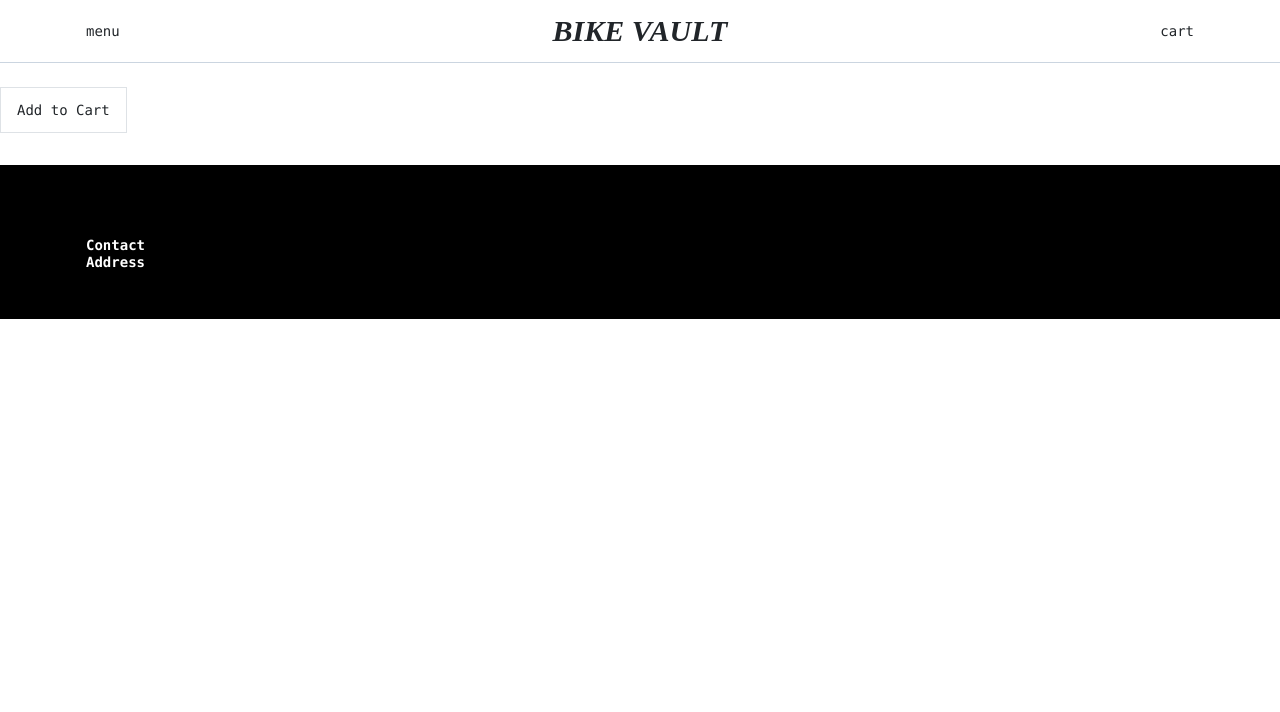
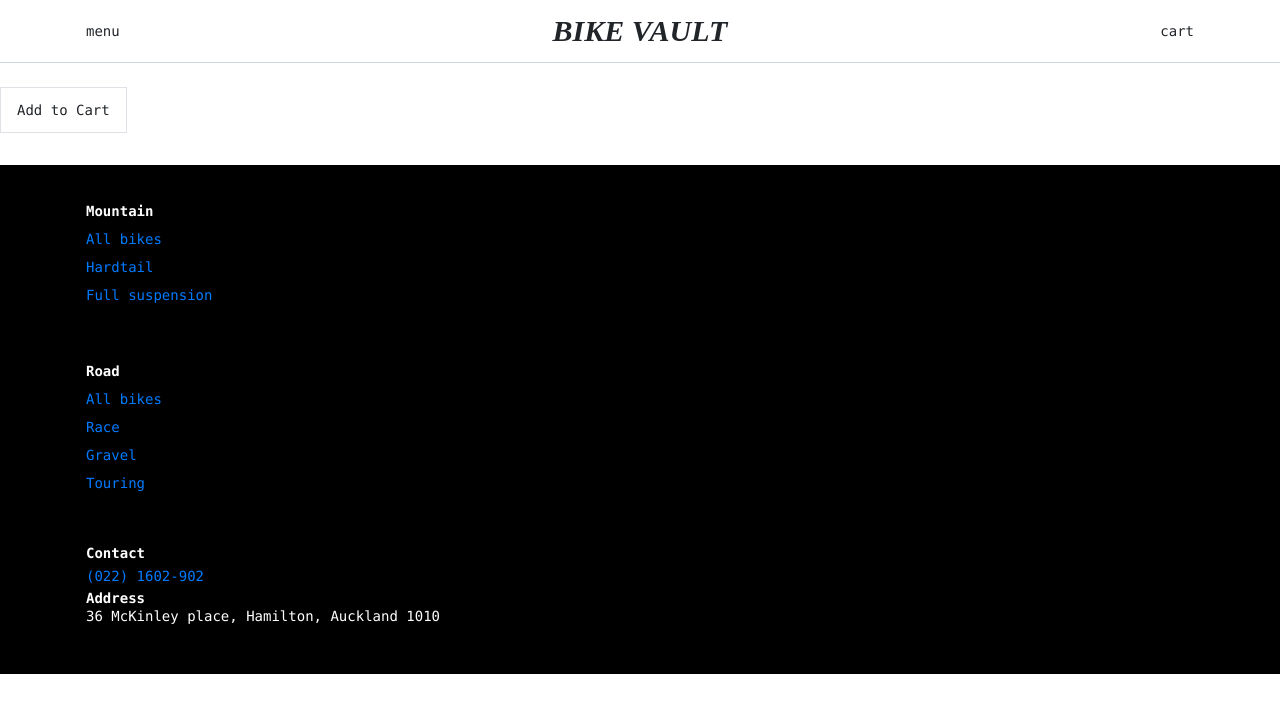
Before and after one commit to jasonvictorio/bike-vault, a React (Create React App) app: page /product/1 in a window 1280 px wide. Shown: the top 712 px of the page. Built offline with nearby package versions, Linux system fonts and the light colour scheme.

Commit message:
update footer component

```diff
--- a/src/components/Footer.tsx
+++ b/src/components/Footer.tsx
@@ -1,8 +1,10 @@
 import React from 'react'
 import { Link } from '@reach/router'
+import { useSelector } from 'react-redux'
+import { RootState } from '../store'
 
 const Footer = () => {
-  const details: { links: Array<any>; contact: string; address: string } = { links: [], contact: '', address: '' }
+  const details = useSelector(({ metadata }: RootState) => metadata)
 
   return (
     <footer className='text-white bg-black py-8 mt-8'>
```
